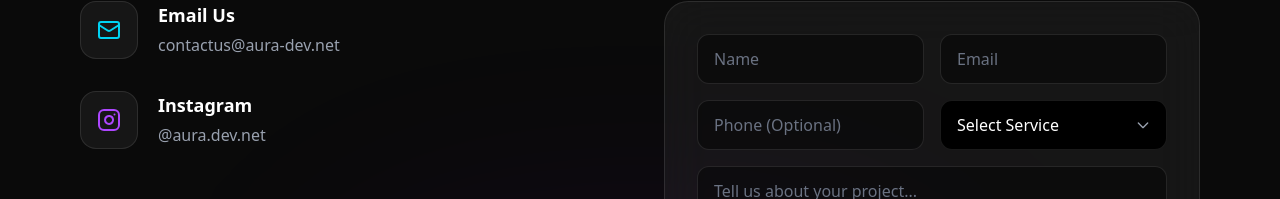
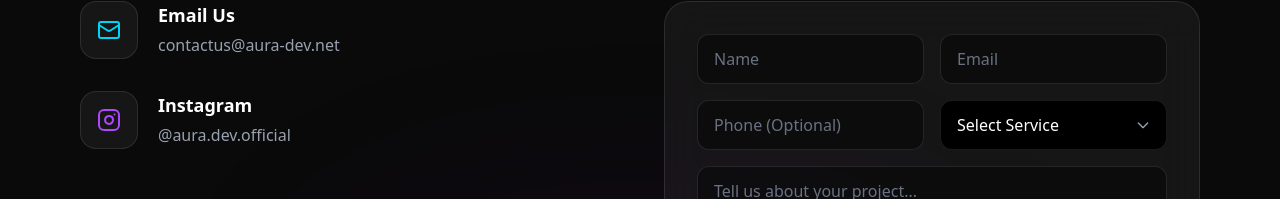
Before and after one commit to haniz1999/aura-dev, a Next.js app: page / in a window 1280 px wide. Shown: the part 2604-2803 px from the top of the page. Built offline with nearby package versions, Linux system fonts and the light colour scheme.

Commit message:
final update for contact links

```diff
--- a/components/Contact.tsx
+++ b/components/Contact.tsx
@@ -18,25 +18,35 @@ const Contact = () => {
 
         <div className="grid grid-cols-1 md:grid-cols-2 gap-12 items-start">
           <div className="space-y-8">
-            <div className="flex items-start gap-5 group">
+            {/* EMAIL SECTION - CLICKABLE */}
+            <a
+              href="mailto:contactus@aura-dev.net"
+              className="flex items-start gap-5 group cursor-pointer block transition-transform active:scale-95"
+            >
               <div className="p-4 rounded-2xl bg-white/5 border border-white/10 group-hover:border-cyan-400/50 transition-colors">
                 <Mail className="w-6 h-6 text-cyan-400" />
               </div>
               <div>
                 <h4 className="text-lg font-semibold mb-1">Email Us</h4>
-                <p className="text-gray-400">contactus@aura-dev.net</p>
+                <p className="text-gray-400 group-hover:text-cyan-400 transition-colors">contactus@aura-dev.net</p>
               </div>
-            </div>
+            </a>
 
-            <div className="flex items-start gap-5 group">
+            {/* INSTAGRAM SECTION - CLICKABLE */}
+            <a
+              href="https://www.instagram.com/aura.dev.official/"
+              target="_blank"
+              rel="noopener noreferrer"
+              className="flex items-start gap-5 group cursor-pointer block transition-transform active:scale-95"
+            >
               <div className="p-4 rounded-2xl bg-white/5 border border-white/10 group-hover:border-purple-500/50 transition-colors">
                 <Instagram className="w-6 h-6 text-purple-500" />
               </div>
               <div>
                 <h4 className="text-lg font-semibold mb-1">Instagram</h4>
-                <p className="text-gray-400">@aura.dev.net</p>
+                <p className="text-gray-400 group-hover:text-purple-400 transition-colors">@aura.dev.official</p>
               </div>
-            </div>
+            </a>
           </div>
 
           <form
@@ -74,7 +84,7 @@ const Contact = () => {
                 <select
                   name="service"
                   required
-                  defaultValue="" // Fixes the 'selected' attribute error
+                  defaultValue=""
                   className="w-full bg-black border border-white/10 rounded-xl px-4 py-3 focus:border-cyan-400 outline-none transition-all text-white appearance-none cursor-pointer"
                 >
                   <option value="" disabled className="bg-[#0a0a0a]">Select Service</option>
```
